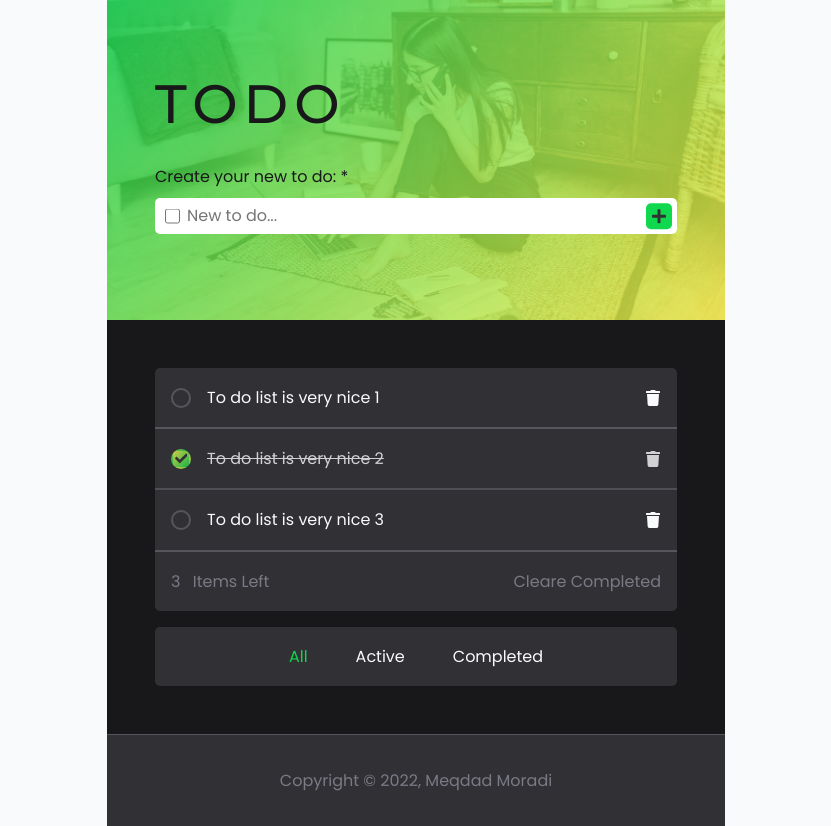
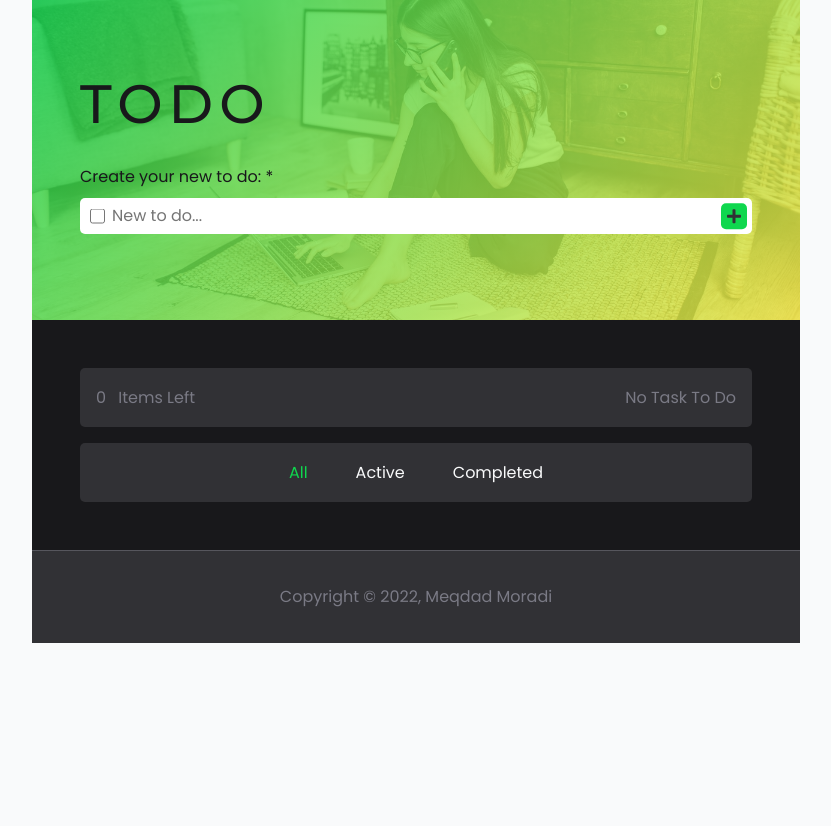
Before and after one commit to Meqdad-Moradi/todo, a React (Create React App) app: page / in a window 1280 px wide. Shown: the whole page, without its empty margins (224-1055 px from the left). After the commit the page ends 800 px from the top, so only its background shows below. Built offline with nearby package versions, Linux system fonts and the light colour scheme.

Commit message:
final done

```diff
--- a/src/App.js
+++ b/src/App.js
@@ -7,11 +7,7 @@ import TodoList from "./components/TodoList";
 function App() {
    // state stuff
 
-   const [tasks, setTasks] = useState([
-      { id: 1, title: "To do list is very nice 1", completed: false },
-      { id: 2, title: "To do list is very nice 2", completed: true },
-      { id: 3, title: "To do list is very nice 3", completed: false },
-   ]);
+   const [tasks, setTasks] = useState([]);
    const [status, setStatus] = useState("all");
    const [filteredTasks, setFilteredTasks] = useState([]);
 
--- a/src/assets/style/_color.scss
+++ b/src/assets/style/_color.scss
@@ -8,6 +8,7 @@ $gray: hsl(240, 4%, 50%);
 $danger: hsl(0, 100%, 64%);
 $green: hsl(139, 87%, 45%);
 $yellow: hsl(57, 94%, 63%);
+
 // neutral colors
 
 $neutral: hsl(293, 49%, 55%);
--- a/src/assets/style/_global.scss
+++ b/src/assets/style/_global.scss
@@ -79,7 +79,7 @@ select {
 }
 
 .container {
-   max-width: 650px;
+   max-width: 768px;
    margin: 0 auto;
-   padding: 0 1em;
+   // padding: 0 1em;
 }
--- a/src/assets/style/_todoList.scss
+++ b/src/assets/style/_todoList.scss
@@ -6,6 +6,7 @@
 .todo-list {
    border-top-right-radius: 5px;
    border-top-left-radius: 5px;
+   border-radius: 5px;
    background-color: $dark;
 
    .todo-item {
@@ -48,6 +49,7 @@
          @include flex($jc: center);
          margin-left: auto;
          cursor: pointer;
+         font-size: .9rem;
          padding: 0 0 0 0.5em;
          transition: all 0.4s ease-in-out;
 
@@ -62,8 +64,7 @@
    @include flex();
    background-color: $dark;
    padding: 1em;
-   border-bottom-right-radius: 5px;
-   border-bottom-left-radius: 5px;
+   border-radius: 5px;
 
    p {
       color: $gray;
--- a/src/assets/style/style.css
+++ b/src/assets/style/style.css
@@ -80,9 +80,8 @@ select {
 }
 
 .container {
-  max-width: 650px;
+  max-width: 768px;
   margin: 0 auto;
-  padding: 0 1em;
 }
 
 .header {
@@ -225,6 +224,7 @@ select {
 .todo-list {
   border-top-right-radius: 5px;
   border-top-left-radius: 5px;
+  border-radius: 5px;
   background-color: #313135;
 }
 
@@ -311,6 +311,7 @@ select {
           align-items: center;
   margin-left: auto;
   cursor: pointer;
+  font-size: .9rem;
   padding: 0 0 0 0.5em;
   -webkit-transition: all 0.4s ease-in-out;
   transition: all 0.4s ease-in-out;
@@ -338,8 +339,7 @@ select {
           align-items: center;
   background-color: #313135;
   padding: 1em;
-  border-bottom-right-radius: 5px;
-  border-bottom-left-radius: 5px;
+  border-radius: 5px;
 }
 
 .todo-footer p {
```
Also changed, not shown: 1 other file (tests, documents, lock files or other folders).
